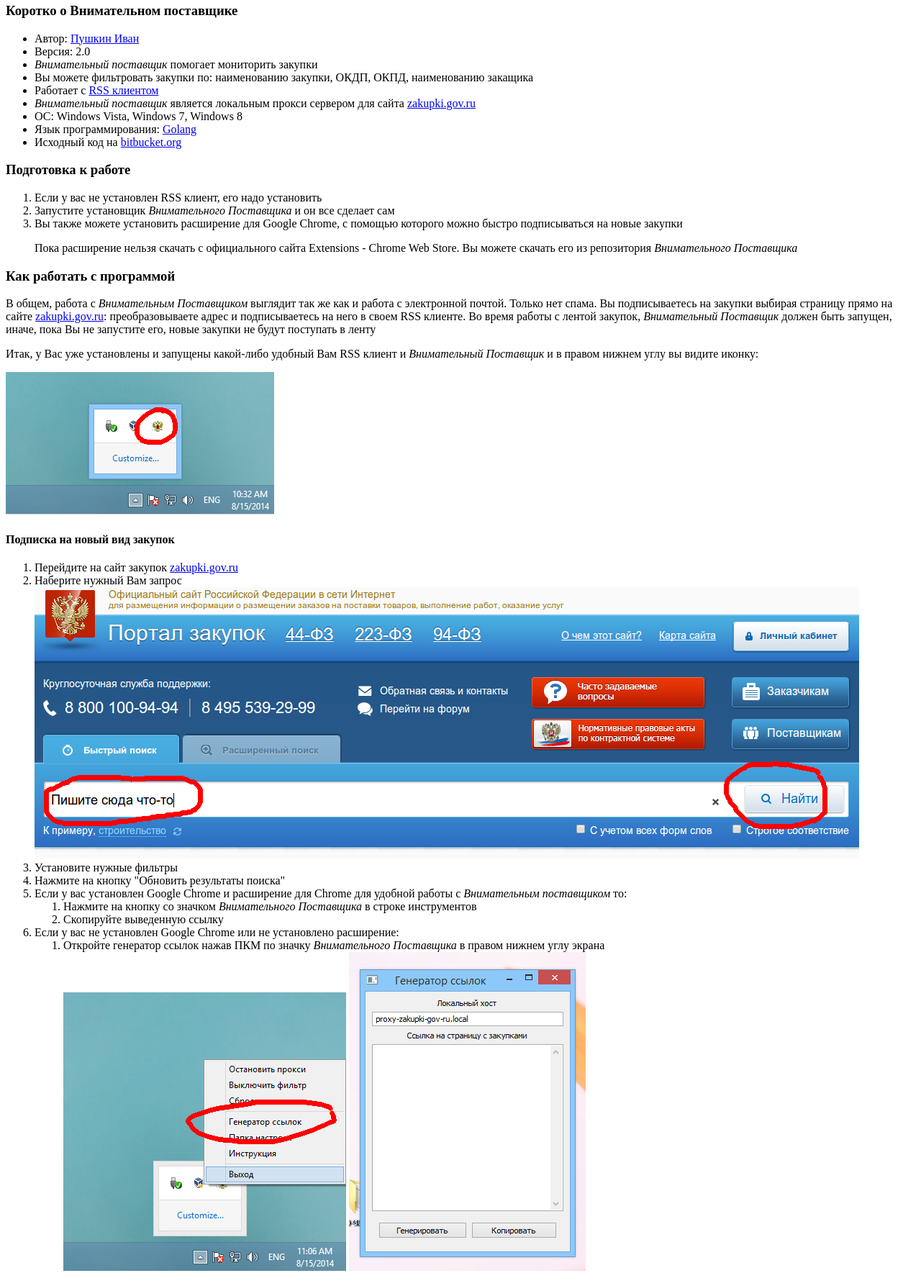
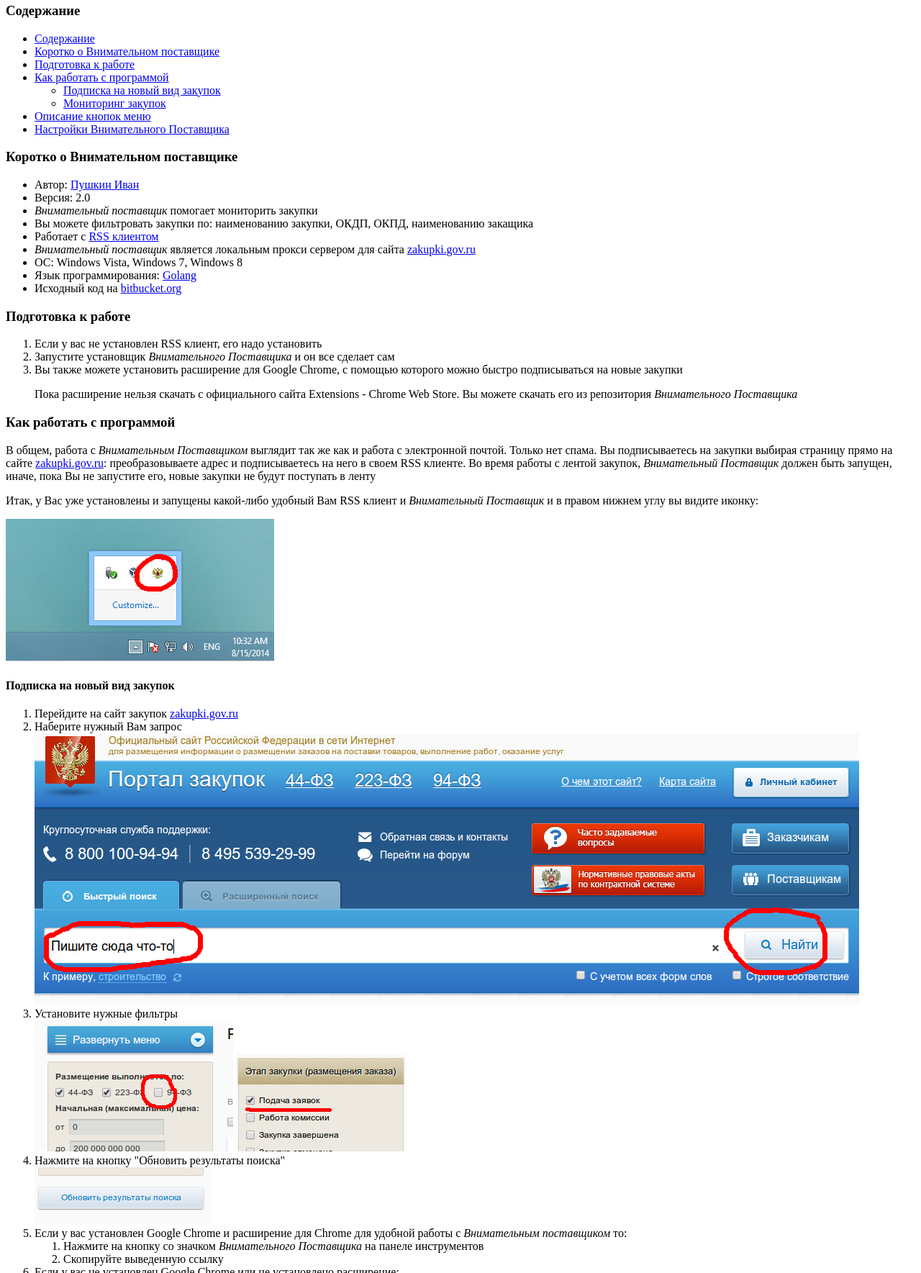
Before and after one commit to ivan1993spb/ru-supplier, a plain HTML site: page docs/index.html in a window 1280 px wide. Shown: the part 76-1845 px from the top of the page at 72% size. Drawn offline with Linux system fonts and the light colour scheme.

Commit message:
fx docs and builder

```diff
--- a/docs/index.html
+++ b/docs/index.html
@@ -6,7 +6,20 @@
 	</head>
 	<body>
 		<h1>Внимательный поставщик 2.0</h1>
-		<h3>Коротко о Внимательном поставщике</h3>
+		<h3><a name="">Содержание</a></h3>
+		<ul>
+			<li><a href="#">Содержание</a></li>
+			<li><a href="#">Коротко о Внимательном поставщике</a></li>
+			<li><a href="#">Подготовка к работе</a></li>
+			<li><a href="#">Как работать с программой</a></li>
+			<ul>
+				<li><a href="#">Подписка на новый вид закупок</a></li>
+				<li><a href="#">Мониторинг закупок</a></li>
+			</ul>
+			<li><a href="#">Описание кнопок меню</a></li>
+			<li><a href="#">Настройки Внимательного Поставщика</a></li>
+		</ul>
+		<h3><a name="">Коротко о Внимательном поставщике</a></h3>
 		<ul>
 			<li>Автор: <a href="mailto:pushkin13@bk.ru">Пушкин Иван</a></li>
 			<li>Версия: 2.0</li>
@@ -18,27 +31,30 @@
 			<li>Язык программирования: <a href="http:golang.org" target="_blank">Golang</a></li>
 			<li>Исходный код на <a href="https://bitbucket.org/pushkin_ivan/ru-supplier" target="_blank">bitbucket.org</a></li>
 		</ul>
-		<h3>Подготовка к работе</h3>
+		<h3><a name="">Подготовка к работе</a></h3>
 		<ol>
 			<li>Если у вас не установлен RSS клиент, его надо установить</li>
 			<li>Запустите установщик <i>Внимательного Поставщика</i> и он все сделает сам</li>
 			<li>Вы также можете установить расширение для Google Chrome, с помощью которого можно быстро подписываться на новые закупки</li>
 			<p>Пока расширение нельзя скачать с официального сайта Extensions - Chrome Web Store. Вы можете скачать его из репозитория <i>Внимательного Поставщика</i></p>
 		</ol>
-		<h3>Как работать с программой</h3>
+		<h3><a name="">Как работать с программой</a></h3>
 		<p>В общем, работа с <i>Внимательным Поставщиком</i> выглядит так же как и работа с электронной почтой. Только нет спама. Вы подписываетесь на закупки выбирая страницу прямо на сайте <a href="http://zakupki.gov.ru" target="_blank">zakupki.gov.ru</a>: преобразовываете адрес и подписываетесь на него в своем RSS клиенте. Во время работы с лентой закупок, <i>Внимательный Поставщик</i> должен быть запущен, иначе, пока Вы не запустите его, новые закупки не будут поступать в ленту</p>
 		<p>Итак, у Вас уже установлены и запущены какой-либо удобный Вам RSS клиент и <i>Внимательный Поставщик</i> и в правом нижнем углу вы видите иконку:</p>
 		<img src="imgs/view-icon.png">
-		<h4>Подписка на новый вид закупок</h4>
+		<h4><a name="">Подписка на новый вид закупок</a></h4>
 		<ol>
 			<li>Перейдите на сайт закупок <a href="http://zakupki.gov.ru" target="_blank">zakupki.gov.ru</a></li>
 			<li>Наберите нужный Вам запрос</li>
 			<img src="imgs/zakupki-search.png">
 			<li>Установите нужные фильтры</li>
+			<img src="imgs/fz94_disable.png">
+			<img src="imgs/order_stage.png">
 			<li>Нажмите на кнопку "Обновить результаты поиска"</li>
+			<img src="imgs/update-earch-res.png">
 			<li>Если у вас установлен Google Chrome и расширение для Chrome для удобной работы с <i>Внимательным поставщиком</i> то:</li>
 			<ol>
-				<li>Нажмите на кнопку со значком <i>Внимательного Поставщика</i> в строке инструментов</li>
+				<li>Нажмите на кнопку со значком <i>Внимательного Поставщика</i> на панеле инструментов</li>
 				<li>Скопируйте выведенную ссылку</li>
 			</ol>
 			<li>Если у вас не установлен Google Chrome или не установлено расширение:</li>
@@ -47,7 +63,9 @@
 				<img src="imgs/link-gen.png">
 				<img src="imgs/link-gen2.png">
 				<li>Скопируйте адрес поисковой страницы закупок в большое текстовое поле генератора ссылок</li>
+				<img src="imgs/copied-link.png">
 				<li>Нажмите на кнопку "Генерировать"</li>
+				<img src="imgs/genered-link.png">
 				<li>Нажмите на кнопку "Копировать"</li>
 			</ol>
 			<li>Откройте RSS клиент</li>
@@ -55,13 +73,13 @@
 			<li>В поле адреса нажмите ПКМ и выбирите "Вставить"</li>
 			<li>Подтвердите подписку</li>
 		</ol>
-		<h4>Мониторинг закупок</h4>
+		<h4><a name="">Мониторинг закупок</a></h4>
 		<ol>
 			<li>Откройте RSS клиент</li>
 			<li>Выбирите интересующую вас ленту закупок</li>
 			<li>Обновите ленту, если требуется</li>
 		</ol>
-		<h3>Описание кнопок меню</h3>
+		<h3><a name="">Описание кнопок меню</a></h3>
 		<ul>
 			<li>Запустить прокси</li>
 			<p>Эта кнопка запускает <i>Внимательного Поставщика</i>: выводит его из "спячки" (снимает с "паузы")</p>
@@ -82,12 +100,12 @@
 			<li>Выход</li>
 			<p>Эта кнопка дожидается завершения загрузки всех доступных закупок, затем останавливает работу <i>Внимательного Поставщика</i> и отключает программу (не более 0.5 сек)</p>
 		</ul>
-		<h3>Настройки Внимательного Поставщика</h3>
-		<p>Пока <i>Внимательный Поставщик</i> не имеет спецальной программы для настройки. Все настройки храняться в файлах ".json". Вы можете открыть эти файлы при помощи обычного "Блокнота"</p>
+		<h3><a name="">Настройки Внимательного Поставщика</a></h3>
+		<p>Пока <i>Внимательный Поставщик</i> не имеет спецальной программы для настройки. Все настройки храняться в файлах ".json". Вы можете открыть эти файлы при помощи обычного "Блокнота". Хотя перенастройка может и не потребоваться</p>
 		<p>Каталог <i>Внимательного Поставщика</i> может содержать следующие ".json" файлы:</p>
 		<ul>
 			<li>config.json - хранит настройки прокси сервера</li>
-			<p>Открыв этот файлвы, Вы увидите следующие:</p>
+			<p>Открыв этот файл, Вы увидите следующие:</p>
 			<img src="imgs/config.json.png">
 			<p>Можете отредактировать его так, чтобы удобнее было смотреть добавив немного whitespace:</p>
 			<img src="imgs/config.json2.png">
@@ -95,7 +113,7 @@
 			<p>"Port" - означает порт, который слушает <i>Внимательный Поставщик</i>. Его не надо изменять: RSS клиенты работают только через порт 80</p>
 			<p>"FilterEnabled" - отвечает за включение и отключение фильтра закупок: true - фильтры включены, false - фильтры выключены</p>
 			<li>filters.json - хранит все фильтры</li>
-			<p>Для фильтарции фильтров Вы можете использовать регулярные выражения. Это очень удобный и гибкий инструмент. Почитать подробнее про регулярные выражения Вы можете <a href="http://ru.wikibooks.org/wiki/%D0%A0%D0%B5%D0%B3%D1%83%D0%BB%D1%8F%D1%80%D0%BD%D1%8B%D0%B5_%D0%B2%D1%8B%D1%80%D0%B0%D0%B6%D0%B5%D0%BD%D0%B8%D1%8F" target="_blank">здесь</a>. Впрочем, Вы можете просто попросить своего офисного айтишника написать Вам регулярные выражения. Просто скажите ему какие именно закупки Вы хотели бы отфильтровывать и дайте примеры.</p>
+			<p>Для настройки фильтров Вы можете использовать регулярные выражения. Это очень удобный и гибкий инструмент. Почитать подробнее про регулярные выражения Вы можете <a href="http://ru.wikibooks.org/wiki/%D0%A0%D0%B5%D0%B3%D1%83%D0%BB%D1%8F%D1%80%D0%BD%D1%8B%D0%B5_%D0%B2%D1%8B%D1%80%D0%B0%D0%B6%D0%B5%D0%BD%D0%B8%D1%8F" target="_blank">здесь</a>. Впрочем, Вы можете просто попросить своего офисного айтишника написать Вам регулярные выражения. Просто скажите ему какие именно закупки Вы хотели бы отфильтровывать и дайте примеры.</p>
 			<p>Содержимое файла filters.json выглядит примерно так:</p>
 			<img src="imgs/filters.png">
 			<p>В кавычках название фильтра и затем через двоеточие в квадратных скобках перечисляются шаблоны: "Название": ["Шаблон1", "Шаблон2", "Шаблон3"]</p>
@@ -103,14 +121,15 @@
 			<ul>
 				<li>"All" - шаблоны этого фильтра применяются к наименованию закупки, ОКДП, ОКПД, наименованию организации закащика. При совпадении закупка отсеивается.</li>
 				<li>"OrderName" - шаблоны этого фильтра применяются к наименованию закупки</li>
-				<li>"OKDP" - шаблоны этого фильтра применяются к ОКДП закупки, если ОКДП было определено</li>
-				<li>"OKPD" - шаблоны этого фильтра применяются к ОКПД закупки, если ОКПД было определено</li>
+				<li>"OKDP" - шаблоны этого фильтра применяются к ОКДП закупки, если ОКДП закупки было определено. Если ОКДП закупки не определено фильтр не применяется</li>
+				<li>"OKPD" - шаблоны этого фильтра применяются к ОКПД закупки, если ОКПД закупки было определено. Если ОКПД закупки не определено фильтр не применяется</li>
 				<li>"OrganisationName" - шаблоны этого фильтра применяются к наименованию организации закащика</li>
 			</ul>
 			<p>При совпадении с каким-либо шаблоном какого-либо фильтра закупка отсеивается, то есть вам она показана не будет</p>
 			<li>cache.json - содержит кэш</li>
 			<p>Удалив этот файл и перезагрузив <i>Внимательного Поставщика</i> Вы очистите кеш</p>
 		</ul>
-		<p>Если каких-либо файлов ".json" в каталоге нет, Вы можете их добавить. Если Ваши настройки не будут отличаться от настроек по умолчанию, <i>Внимательный Поставщик</i> не будет их хранить в файле</p>
+		<p>Если каких-либо файлов ".json" в каталоге нет, Вы можете их добавить. Если Ваши настройки не будут отличаться от настроек по умолчанию, <i>Внимательный Поставщик</i> не будет их хранить в файле и удалит добавленный Вами файл</p>
+		<p>Также в каталоге <i>Внимательного Поставщика</i> Вы можете найти файл prog.log. В этот файл записываются все ошибки и предупреждения</p>
 	</body>
 </html>
```
Also changed, not shown: docs/imgs/copied-link.png (added), docs/imgs/fz94_disable.png (added), docs/imgs/genered-link.png (added), docs/imgs/order_stage.png (added), docs/imgs/update-earch-res.png (added), 2 other files.
